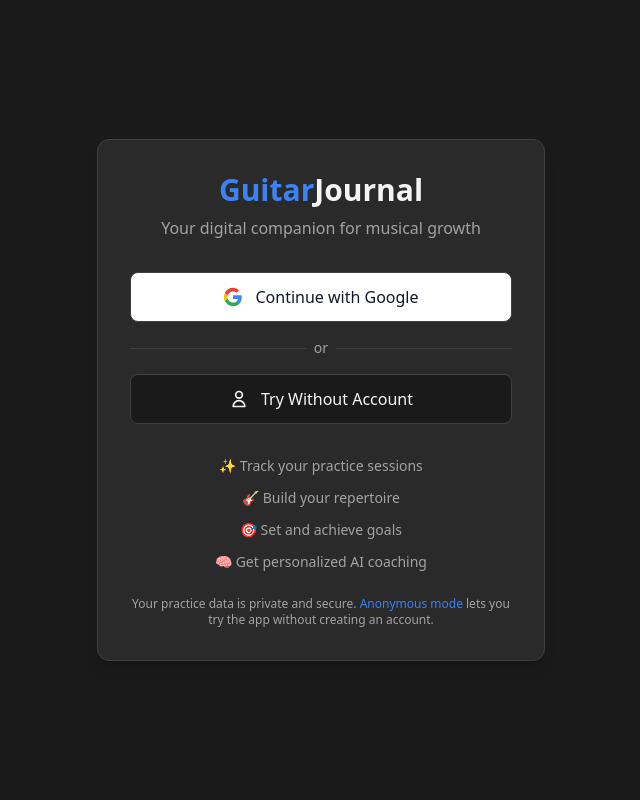
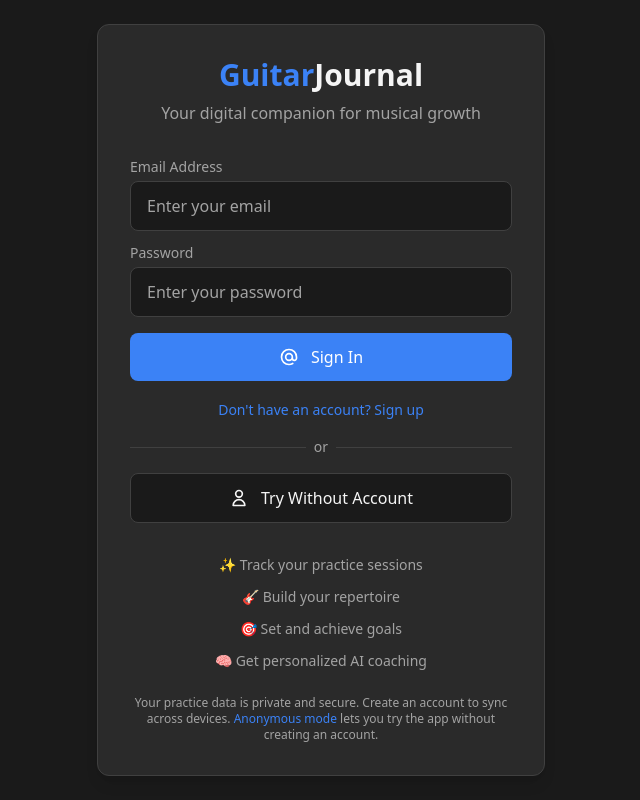
Before and after one commit to mattsallover/Guitar-Journal, a React (Vite) app: page /log in a window 1280 px wide. Shown: the whole page, without its empty margins (319-959 px from the left). Built offline with nearby package versions, Linux system fonts and the light colour scheme; no server answers.

Commit message:
Updated Auth.tsx

```diff
--- a/pages/Auth.tsx
+++ b/pages/Auth.tsx
@@ -4,6 +4,10 @@ import { useAppContext } from '../context/AppContext';
 
 export const AuthPage: React.FC = () => {
   const { state } = useAppContext();
+  const [isSignUp, setIsSignUp] = useState(false);
+  const [email, setEmail] = useState('');
+  const [password, setPassword] = useState('');
+  const [confirmPassword, setConfirmPassword] = useState('');
   const [isLoading, setIsLoading] = useState(false);
   const [error, setError] = useState('');
 
@@ -20,30 +24,71 @@ export const AuthPage: React.FC = () => {
     checkExistingSession();
   }, []);
 
-  const handleGoogleSignIn = async () => {
+  const handleEmailAuth = async () => {
+    if (!email.trim() || !password.trim()) {
+      setError('Please fill in all fields');
+      return;
+    }
+
+    if (isSignUp && password !== confirmPassword) {
+      setError('Passwords do not match');
+      return;
+    }
+
+    if (password.length < 6) {
+      setError('Password must be at least 6 characters long');
+      return;
+    }
+
     setIsLoading(true);
     setError('');
 
     try {
-      const { data, error } = await supabase.auth.signInWithOAuth({
-        provider: 'google',
-        options: {
-          redirectTo: window.location.origin,
-          queryParams: {
-            access_type: 'offline',
-            prompt: 'consent',
+      let data, error;
+
+      if (isSignUp) {
+        ({ data, error } = await supabase.auth.signUp({
+          email: email.trim(),
+          password: password,
+          options: {
+            emailRedirectTo: window.location.origin
           }
+        }));
+
+        if (!error && data.user && !data.user.email_confirmed_at) {
+          setError('Success! Please check your email to verify your account before signing in.');
+          setIsSignUp(false);
+          setEmail('');
+          setPassword('');
+          setConfirmPassword('');
+          setIsLoading(false);
+          return;
         }
-      });
+      } else {
+        ({ data, error } = await supabase.auth.signInWithPassword({
+          email: email.trim(),
+          password: password
+        }));
+      }
 
       if (error) {
         throw error;
       }
 
-      // The redirect will happen automatically
+      // The auth state change will be handled by AppContext
     } catch (err: any) {
-      console.error("Google sign-in failed:", err);
-      setError('Failed to sign in with Google. Please try again.');
+      console.error("Authentication failed:", err);
+
+      // Handle specific error messages
+      if (err.message.includes('Invalid login credentials')) {
+        setError('Invalid email or password. Please check your credentials.');
+      } else if (err.message.includes('Email not confirmed')) {
+        setError('Please check your email and click the confirmation link before signing in.');
+      } else if (err.message.includes('User already registered')) {
+        setError('An account with this email already exists. Try signing in instead.');
+      } else {
+        setError(err.message || `Failed to ${isSignUp ? 'sign up' : 'sign in'}. Please try again.`);
+      }
       setIsLoading(false);
     }
   };
@@ -63,6 +108,14 @@ export const AuthPage: React.FC = () => {
       setError('Failed to sign in anonymously. Please check your internet connection.');
       setIsLoading(false);
     }
+  };
+
+  const toggleAuthMode = () => {
+    setIsSignUp(!isSignUp);
+    setError('');
+    setEmail('');
+    setPassword('');
+    setConfirmPassword('');
   };
 
   if (state.loading) {
@@ -89,20 +142,84 @@ export const AuthPage: React.FC = () => {
 
         {/* Sign-in Options */}
         <div className="space-y-4">
-          {/* Google Sign-in */}
+          {/* Email/Password Form */}
+          <div className="space-y-3">
+            <div>
+              <label htmlFor="email" className="block text-sm font-medium text-text-secondary mb-1">
+                Email Address
+              </label>
+              <input
+                id="email"
+                type="email"
+                value={email}
+                onChange={(e) => setEmail(e.target.value)}
+                placeholder="Enter your email"
+                disabled={isLoading}
+                className="w-full px-4 py-3 border border-border rounded-lg bg-background text-text-primary placeholder-text-secondary focus:ring-2 focus:ring-primary focus:border-transparent transition-all duration-200 disabled:opacity-50"
+                autoComplete="email"
+              />
+            </div>
+
+            <div>
+              <label htmlFor="password" className="block text-sm font-medium text-text-secondary mb-1">
+                Password
+              </label>
+              <input
+                id="password"
+                type="password"
+                value={password}
+                onChange={(e) => setPassword(e.target.value)}
+                placeholder={isSignUp ? "Create a password (min 6 characters)" : "Enter your password"}
+                disabled={isLoading}
+                className="w-full px-4 py-3 border border-border rounded-lg bg-background text-text-primary placeholder-text-secondary focus:ring-2 focus:ring-primary focus:border-transparent transition-all duration-200 disabled:opacity-50"
+                autoComplete={isSignUp ? "new-password" : "current-password"}
+              />
+            </div>
+
+            {isSignUp && (
+              <div>
+                <label htmlFor="confirmPassword" className="block text-sm font-medium text-text-secondary mb-1">
+                  Confirm Password
+                </label>
+                <input
+                  id="confirmPassword"
+                  type="password"
+                  value={confirmPassword}
+                  onChange={(e) => setConfirmPassword(e.target.value)}
+                  placeholder="Confirm your password"
+                  disabled={isLoading}
+                  className="w-full px-4 py-3 border border-border rounded-lg bg-background text-text-primary placeholder-text-secondary focus:ring-2 focus:ring-primary focus:border-transparent transition-all duration-200 disabled:opacity-50"
+                  autoComplete="new-password"
+                />
+              </div>
+            )}
+          </div>
+
+          {/* Auth Button */}
           <button
-            onClick={handleGoogleSignIn}
+            onClick={handleEmailAuth}
             disabled={isLoading}
-            className="w-full flex items-center justify-center px-4 py-3 border border-border rounded-lg bg-white hover:bg-gray-50 text-gray-900 font-medium transition-all duration-200 hover:scale-[1.02] disabled:opacity-50 disabled:cursor-not-allowed disabled:hover:scale-100"
+            className="w-full flex items-center justify-center px-4 py-3 rounded-lg bg-primary hover:bg-primary-hover text-white font-medium transition-all duration-200 hover:scale-[1.02] disabled:opacity-50 disabled:cursor-not-allowed disabled:hover:scale-100"
           >
-            <svg className="w-5 h-5 mr-3" viewBox="0 0 24 24">
-              <path fill="#4285F4" d="M22.56 12.25c0-.78-.07-1.53-.2-2.25H12v4.26h5.92c-.26 1.37-1.04 2.53-2.21 3.31v2.77h3.57c2.08-1.92 3.28-4.74 3.28-8.09z"/>
-              <path fill="#34A853" d="M12 23c2.97 0 5.46-.98 7.28-2.66l-3.57-2.77c-.98.66-2.23 1.06-3.71 1.06-2.86 0-5.29-1.93-6.16-4.53H2.18v2.84C3.99 20.53 7.7 23 12 23z"/>
-              <path fill="#FBBC05" d="M5.84 14.09c-.22-.66-.35-1.36-.35-2.09s.13-1.43.35-2.09V7.07H2.18C1.43 8.55 1 10.22 1 12s.43 3.45 1.18 4.93l2.85-2.22.81-.62z"/>
-              <path fill="#EA4335" d="M12 5.38c1.62 0 3.06.56 4.21 1.64l3.15-3.15C17.45 2.09 14.97 1 12 1 7.7 1 3.99 3.47 2.18 7.07l3.66 2.84c.87-2.6 3.3-4.53 6.16-4.53z"/>
+            <svg className="w-5 h-5 mr-3" fill="none" stroke="currentColor" viewBox="0 0 24 24">
+              <path strokeLinecap="round" strokeLinejoin="round" strokeWidth="2" d="M16 12a4 4 0 10-8 0 4 4 0 008 0zm0 0v1.5a2.5 2.5 0 005 0V12a9 9 0 10-9 9m4.5-1.206a8.959 8.959 0 01-4.5 1.207" />
             </svg>
-            {isLoading ? 'Signing in...' : 'Continue with Google'}
+            {isLoading ?
+              (isSignUp ? 'Creating Account...' : 'Signing In...') :
+              (isSignUp ? 'Create Account' : 'Sign In')
+            }
           </button>
+
+          {/* Toggle Auth Mode */}
+          <div className="text-center">
+            <button
+              onClick={toggleAuthMode}
+              disabled={isLoading}
+              className="text-sm text-primary hover:text-primary-hover transition-colors disabled:opacity-50"
+            >
+              {isSignUp ? 'Already have an account? Sign in' : "Don't have an account? Sign up"}
+            </button>
+          </div>
 
           {/* Divider */}
           <div className="relative">
@@ -145,7 +262,7 @@ export const AuthPage: React.FC = () => {
         {/* Privacy Note */}
         <div className="mt-6 text-xs text-text-secondary text-center">
           <p>
-            Your practice data is private and secure.
+            Your practice data is private and secure. Create an account to sync across devices.
             {' '}
             <span className="text-primary">Anonymous mode</span> lets you try the app without creating an account.
           </p>
```
